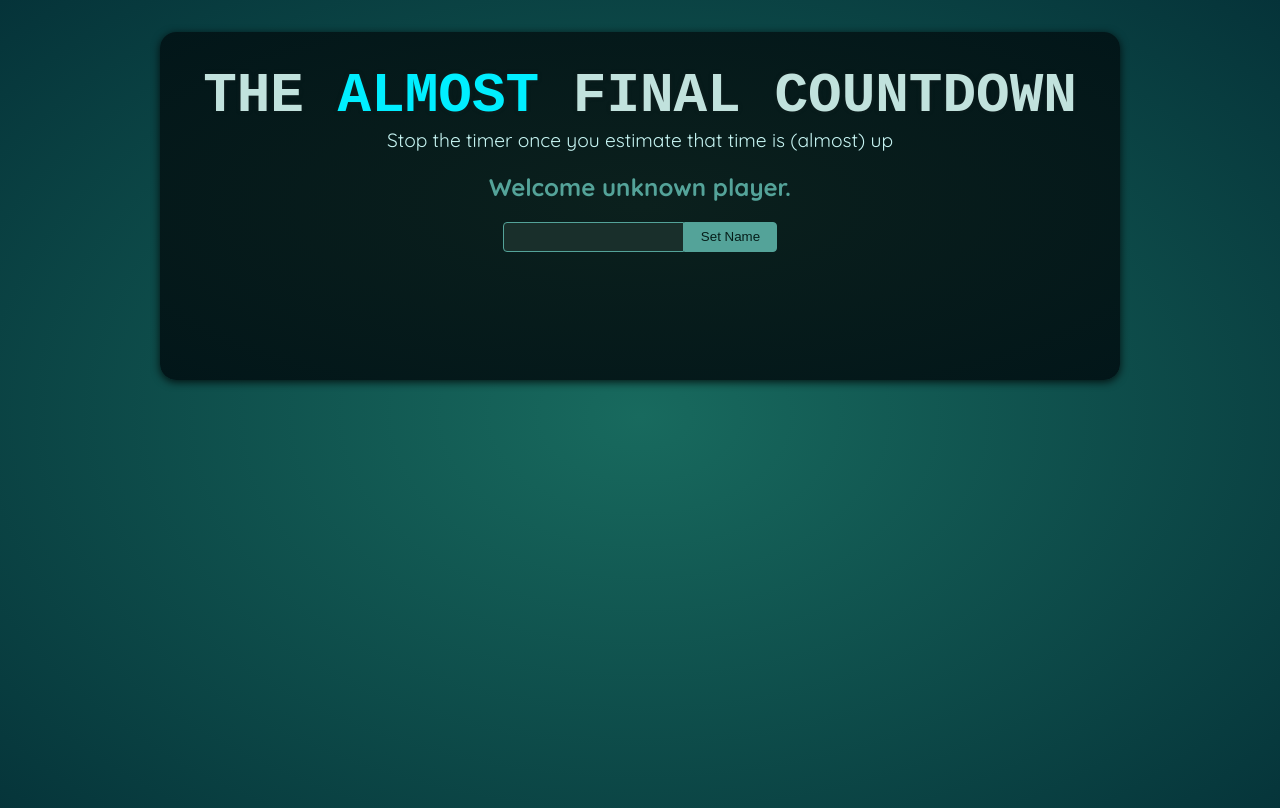
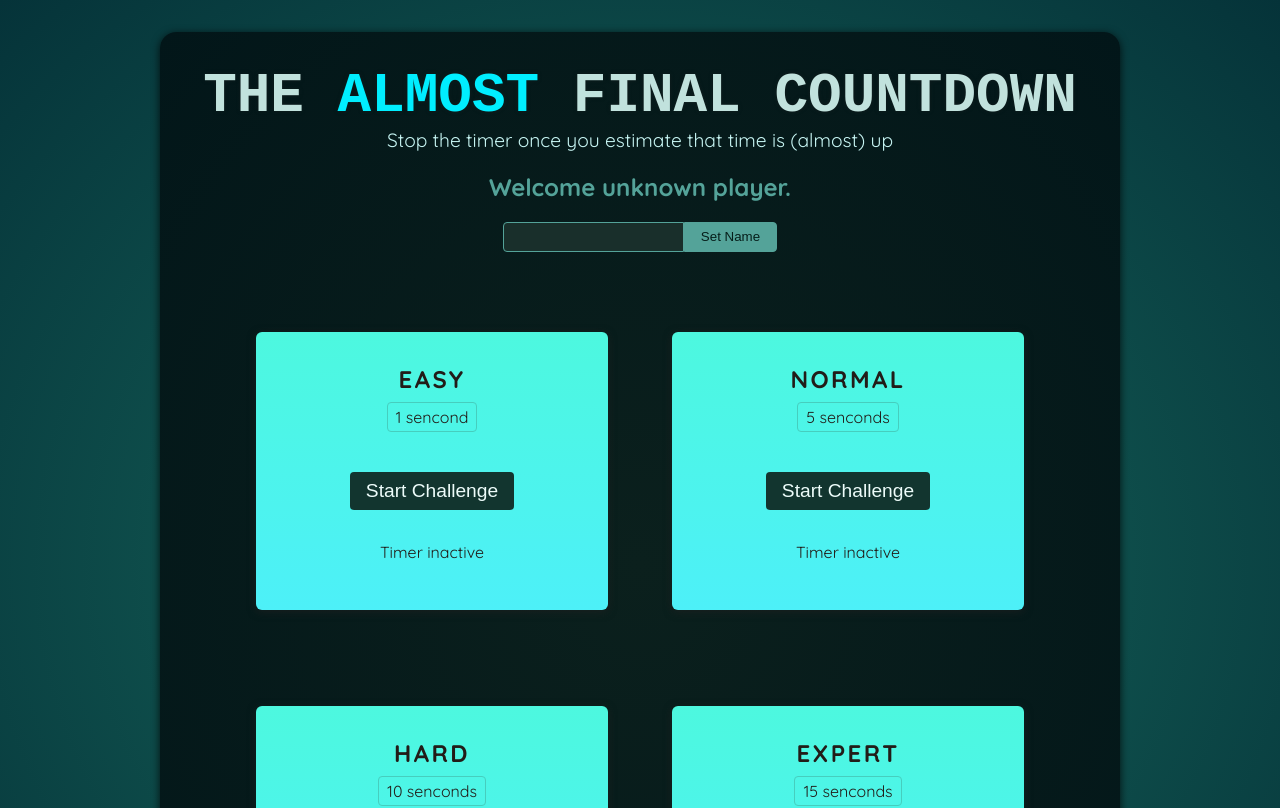
Before and after one commit to t-t13/test02, a React (Vite) app: page / in a window 1280 px wide. Shown: the top 808 px of the page. Built offline with nearby package versions, Linux system fonts and the light colour scheme; a web font is replaced by a local one.

Commit message:
react refs & portal # 05 : time-challenge-use-time-out

```diff
--- a/src/App.jsx
+++ b/src/App.jsx
@@ -1,10 +1,16 @@
 import Player from './components/Player.jsx';
+import TimerChallenge from './components/TimeChallenge.jsx';
 
 function App() {
   return (
     <>
       <Player />
-      <div id="challenges"></div>
+      <div id="challenges">
+        <TimerChallenge title="easy" targetTime={1}></TimerChallenge>
+        <TimerChallenge title="normal" targetTime={5}></TimerChallenge>
+        <TimerChallenge title="hard" targetTime={10}></TimerChallenge>
+        <TimerChallenge title="expert" targetTime={15}></TimerChallenge>
+      </div>
     </>
   );
 }
--- a/src/components/Player.jsx
+++ b/src/components/Player.jsx
@@ -13,8 +13,8 @@ export default function Player() {
     <section id="player">
       <h2>Welcome {currentPlayerName ?? 'unknown player.'} </h2>
       <p>
-        <input type="text" ref={playerName} />
-        <button onClick={handleChangeName}>Set Name</button>
+        <input type="text" ref={playerName}/>
+        <button onClick={handleChangeName} >Set Name</button>
       </p>
     </section>
   );
--- /dev/null
+++ b/src/components/TimeChallenge.jsx
@@ -0,0 +1,43 @@
+import { useRef, useState } from "react"
+import ResultModal from "./resultModal";
+
+export default function TimerChallenge({ title, targetTime }) {
+    let timer = useRef();
+    let dialog = useRef();
+    const [timeStarted, setTimeStarted] = useState(false);
+    const [timeExpired, setTimeExpired] = useState(false);
+    // const
+
+    const handleStartChalenge = () => {
+        timer.current = setTimeout(() => {
+            setTimeExpired(true);
+            console.log(dialog);
+            dialog.current.showModal();
+        }, targetTime * 1000)
+        setTimeStarted(true);
+    }
+
+    const handleStopChallenge = () => {
+        clearTimeout(timer.current);
+    }
+
+
+    return (
+        <section className="challenge">
+            <ResultModal ref={dialog} result="failed" targetTime={targetTime} />
+            <h2>{title}</h2>
+            {timeExpired ? 'nah, you"d lost' : ''}
+            <p className="challenge-time">
+                {targetTime} sencond{targetTime > 1 ? 's' : ''}
+            </p>
+            <p>
+                <button onClick={timeStarted ? handleStopChallenge : handleStartChalenge}>
+                    Start Challenge
+                </button>
+            </p>
+            <p className={timeStarted ? 'active' : ''}>
+                {timeStarted ? 'Time is running...' : 'Timer inactive'}
+            </p>
+        </section>
+    )
+}
--- /dev/null
+++ b/src/components/resultModal.jsx
@@ -0,0 +1,19 @@
+import { forwardRef } from "react";
+const ResultModal = forwardRef(function ResultModal({ result, targetTime }, ref) {
+    return (
+        <dialog ref={ref} className="result-modal">
+            <h2> You {result}</h2>
+            <p>
+                The target time was <strong>{targetTime} second.</strong>
+            </p>
+            <p>
+                You the timer with <strong> x second left.</strong>
+            </p>
+            <form method="dialog">
+                <button>Close</button>
+            </form>
+        </dialog>
+    )
+})
+
+export default ResultModal;
```
